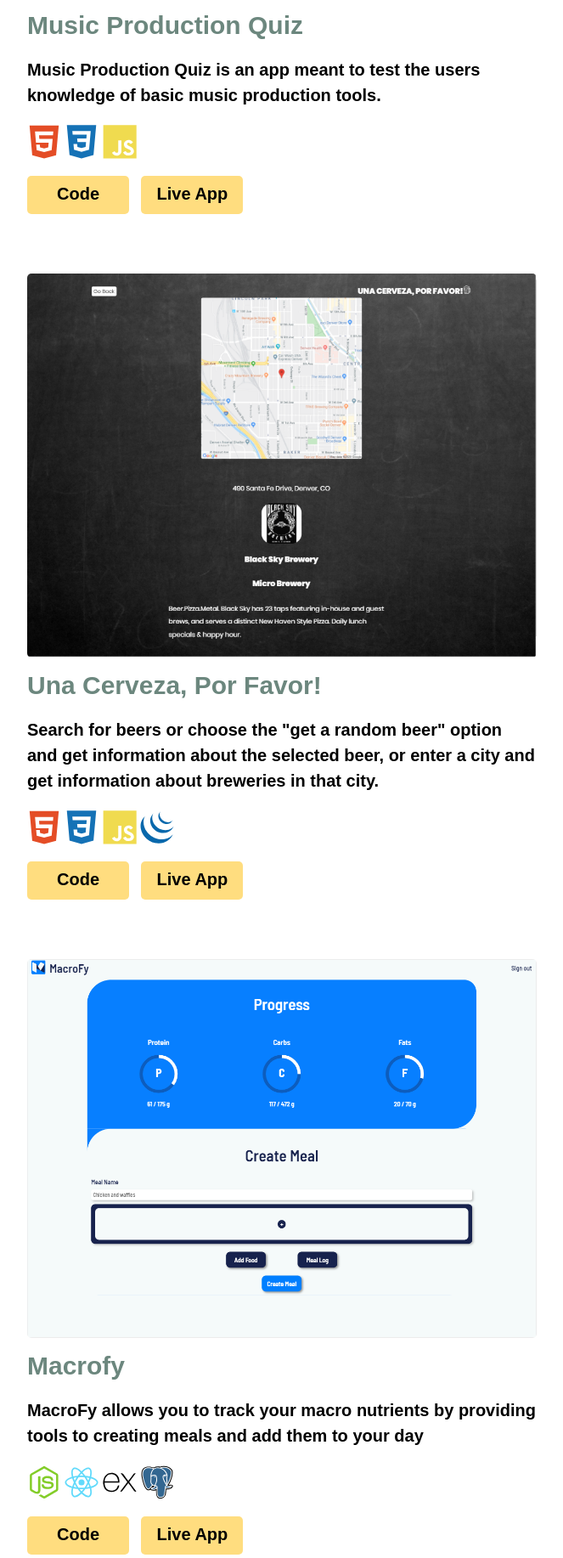
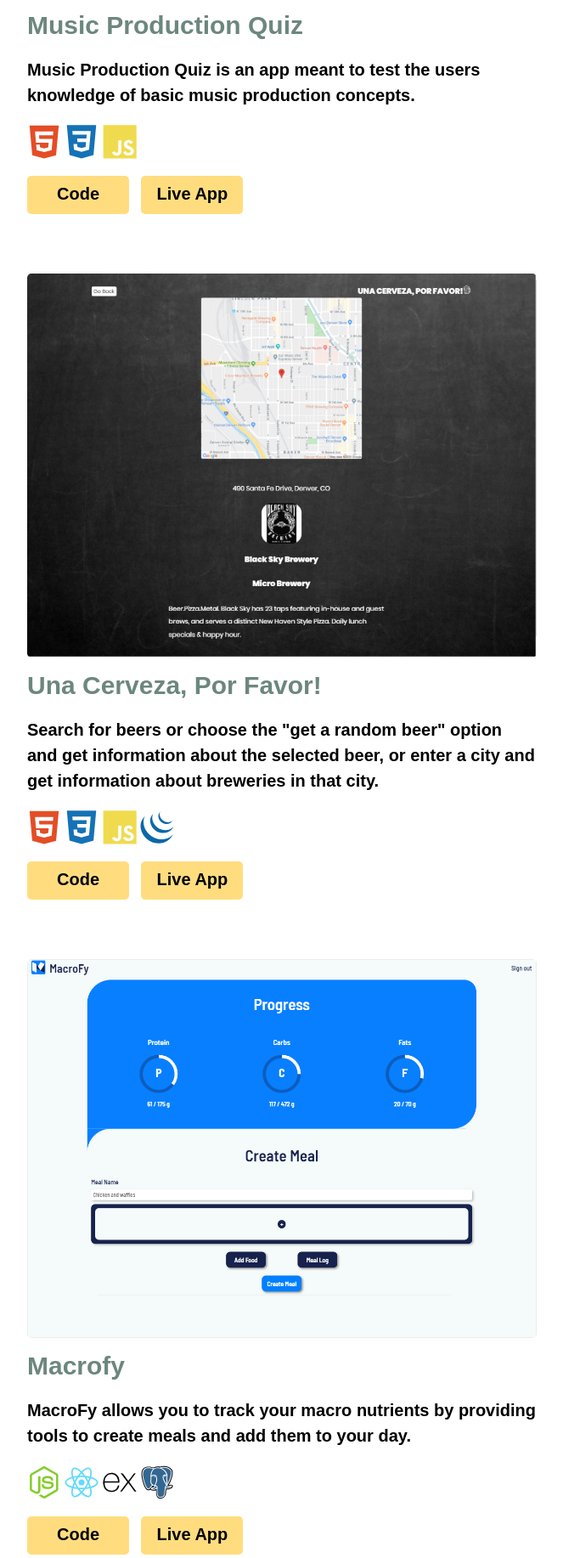
Before and after one commit to T0ASTMalone/Portfolio, a plain HTML site: page index.html in a window 1280 px wide. Shown: the part 2606-4440 px from the top of the page at 85% size, without its empty margins (308-971 px from the left). Drawn offline with nearby package versions, Linux system fonts and the light colour scheme; a web font is replaced by a local one.

Commit message:
rewording

```diff
--- a/index.html
+++ b/index.html
@@ -177,7 +177,7 @@
               <h2 class="project-title">Music Production Quiz</h2>
               <p>
                 Music Production Quiz is an app meant to test the users
-                knowledge of basic music production tools.
+                knowledge of basic music production concepts.
               </p>
 
               <img
@@ -288,7 +288,7 @@
               <h2 class="project-title">Macrofy</h2>
               <p>
                 MacroFy allows you to track your macro nutrients by providing
-                tools to creating meals and add them to your day
+                tools to create meals and add them to your day.
               </p>
 
               <img
```
